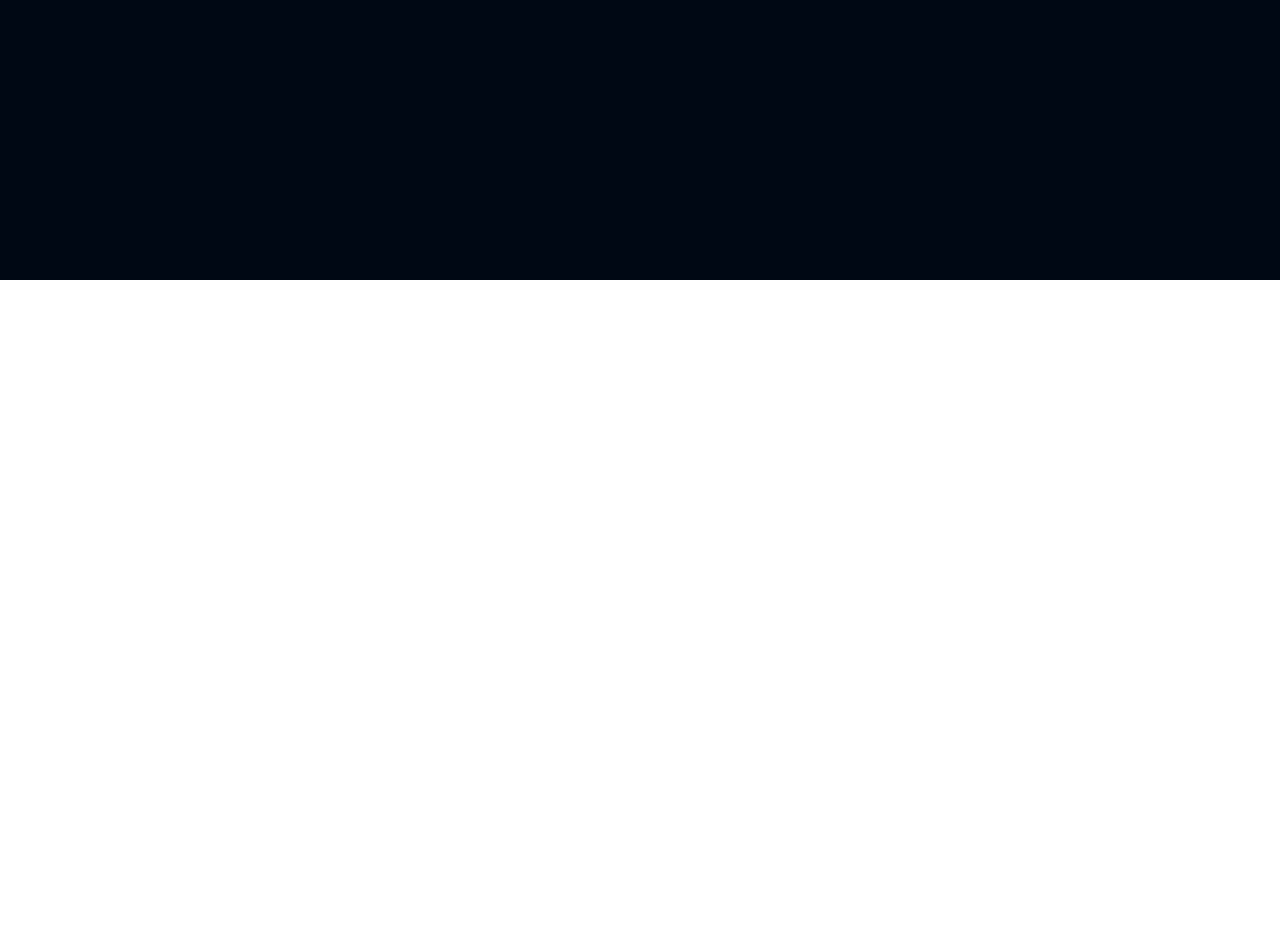
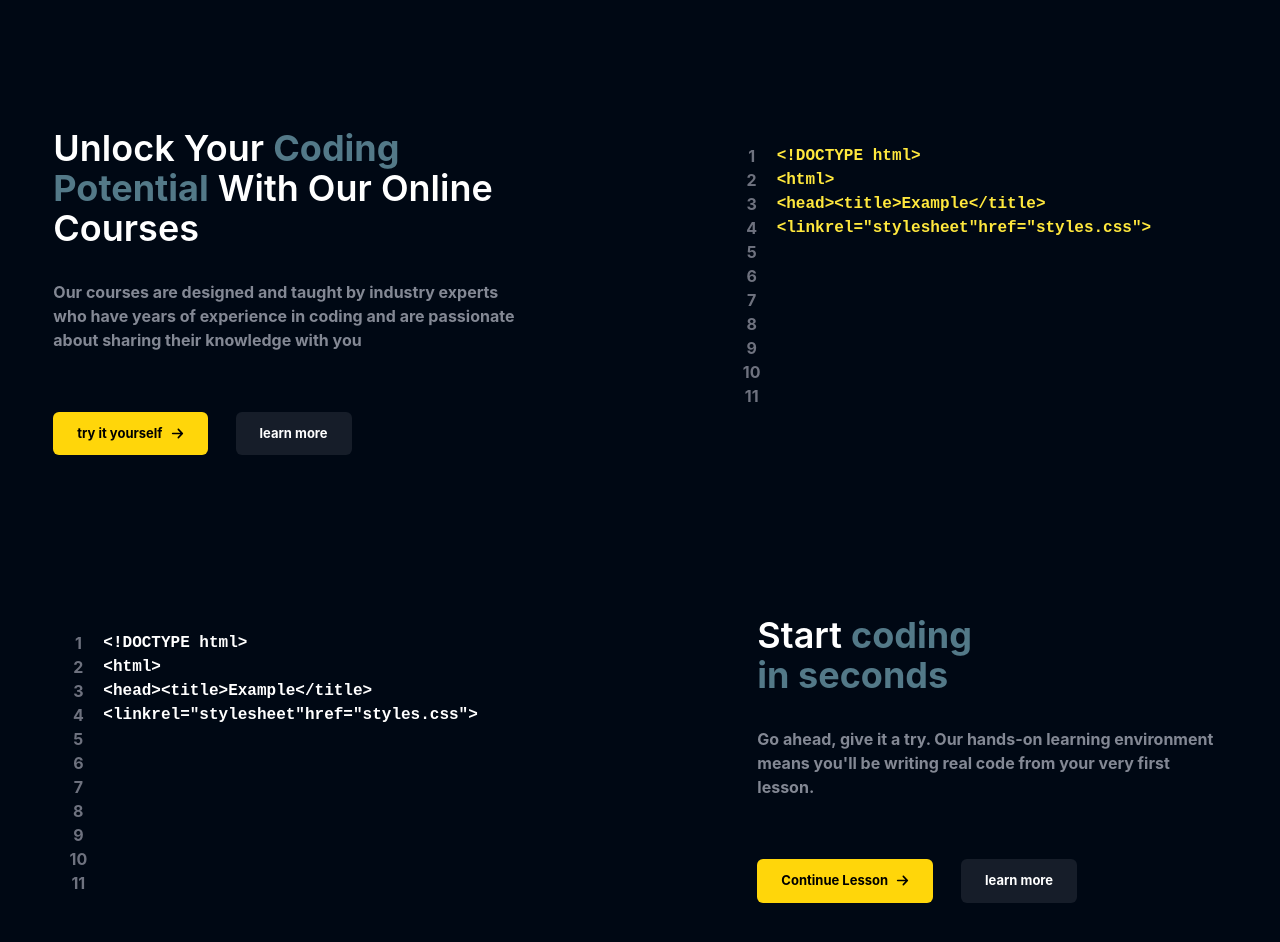
Before and after one commit to pra329/StudyNotion, a React (Create React App) app: page / in a window 1280 px wide. Shown: the part 520-1462 px from the top of the page. Before the commit the page ends 800 px from the top, so only its background shows below. Built offline with nearby package versions, Linux system fonts and the light colour scheme.

Commit message:
Add New Component

```diff
--- a/package.json
+++ b/package.json
@@ -9,6 +9,7 @@
     "react-icons": "^5.0.1",
     "react-router-dom": "^6.22.3",
     "react-scripts": "5.0.1",
+    "react-type-animation": "^3.2.0",
     "web-vitals": "^2.1.4"
   },
   "repository": {
--- /dev/null
+++ b/src/components/core/HomePage/CodeBlocks.jsx
@@ -0,0 +1,65 @@
+import React from 'react'
+import CTAButton from "../HomePage/Button"
+// import HighlightText from './HighlightText'
+import { FaArrowRight } from "react-icons/fa6";
+import { TypeAnimation } from 'react-type-animation';
+
+const CodeBlocks = ({position,heading,subHeading,ctabtn1,ctabtn2,codeblock,backgroundGradient,codeColor}) => {
+  return (
+    <div className={`flex ${position} my-20 relative justify-between gap-14 lg:gap-10`}>
+        {/* Section 1 */}
+        <div className='w-[100%] lg:w-[40%] flex flex-col gap-8'>
+            {heading}
+            <div className='text-richblack-300 font-bold'>
+                {subHeading}
+            </div>
+            <div className='flex flex-row gap-7 mt-7'>
+                <CTAButton active={ctabtn1.active} linkto={ctabtn1.linkto}>
+                    <div className='flex gap-2 items-center'>
+                        {ctabtn1.btnText}
+                        <FaArrowRight />
+                    </div>
+                </CTAButton>
+
+                <CTAButton active={ctabtn2.active} linkto={ctabtn2.linkto}>
+                    <div className='flex gap-2 items-center'>
+                        {ctabtn2.btnText}
+                    </div>
+                </CTAButton>
+            </div>
+        </div>
+        {/* Section 2 */}
+        <div className='h-fit flex flex-row text-10[px] w-[100%] py-4 lg:w-[500px]'>
+            <div className='text-center flex flex-col w-[10%] text-richblack-400 font-inter font-bold'>
+                <p>1</p>
+                <p>2</p>
+                <p>3</p>
+                <p>4</p>
+                <p>5</p>
+                <p>6</p>
+                <p>7</p>
+                <p>8</p>
+                <p>9</p>
+                <p>10</p>
+                <p>11</p>
+            </div>
+            <div className={`w-[90%] flex flex-col gap-2 font-bold font-mono ${codeColor} pr-2`}>
+                <TypeAnimation
+                sequence={[codeblock,5000,""]}
+                repeat={Infinity}
+                cursor={true}
+                omitDeletionAnimation={true}
+                style={
+                    {
+                        whiteSpace:"pre-line",
+                        display:"block"
+                    }
+                }
+                />
+            </div>
+        </div>
+    </div>
+  )
+}
+
+export default CodeBlocks
--- a/src/pages/Home.jsx
+++ b/src/pages/Home.jsx
@@ -3,6 +3,9 @@ import { Link } from 'react-router-dom'
 import { FaArrowRight } from "react-icons/fa6";
 import HighlightText from '../components/core/HomePage/HighlightText';
 import CTAButton from '../components/core/HomePage/Button';
+import Banner from '../assets/Images/banner.mp4'
+import CodeBlocks from '../components/core/HomePage/CodeBlocks';
+
 const Home = () => {
   return (
     <div>
@@ -29,6 +32,72 @@ const Home = () => {
             <CTAButton active={true} linkto={"/signup"}>Learn More</CTAButton>
             <CTAButton active={false} linkto={"/login"}>Book A Demo</CTAButton>
          </div>
+
+         <div className='mx-3 my-12 shadow-blue-200'>
+          <video muted loop autoPlay>
+            <source src={Banner} type='video/mp4'/>
+          </video>
+         </div>
+
+         {/* Code Section 1 */}
+         <div>
+          <CodeBlocks position={"lg:flex-row"} heading={<div className='text-4xl font-semibold'>
+            Unlock Your <HighlightText text={"Coding Potential"}/> With Our Online Courses
+          </div>}
+          subHeading={
+            "Our courses are designed and taught by industry experts who have years of experience in coding and are passionate about sharing their knowledge with you"
+          }
+          ctabtn1={
+            {
+              btnText:"try it yourself",
+              linkto:"/signup",
+              active:true
+            }
+          }
+          ctabtn2={
+            {
+              btnText:"learn more",
+              linkto:"/login",
+              active:false
+            }
+          }
+          codeblock={`<!DOCTYPE html> \n <html>\n <head><title>Example</title> <linkrel="stylesheet"href="styles.css">
+          </head>\n<body>\n<h1><a href="/">Header</a>\n <h1><a href="/">Header</a></h1> \n <nav><a href="one/">One</a><ahref="two/">Two</a><ahref="three/">Three</a> \n </nav>
+          `}
+          codeColor={"text-yellow-25"}
+          />
+         </div>
+
+          {/* Code Section 2 */}
+          <div>
+          <CodeBlocks position={"lg:flex-row-reverse"}
+          heading={<div className='w-[100%] text-4xl font-semibold lg:w-[50%]'>
+          Start <HighlightText text={"coding in seconds"}/>
+          </div>}
+          subHeading={
+            "Go ahead, give it a try. Our hands-on learning environment means you'll be writing real code from your very first lesson."
+          }
+          ctabtn1={
+            {
+                btnText: "Continue Lesson",
+                linkto: "/signup",
+                active: true,
+            }
+          }
+          ctabtn2={
+            {
+                btnText: "learn more",
+                linkto: "/login",
+                active: false,
+            }
+        }
+          codeblock={`<!DOCTYPE html> \n <html>\n <head><title>Example</title> <linkrel="stylesheet"href="styles.css">
+          </head>\n<body>\n<h1><a href="/">Header</a>\n <h1><a href="/">Header</a></h1> \n <nav><a href="one/">One</a><ahref="two/">Two</a><ahref="three/">Three</a> \n </nav>
+          `}
+          codeColor={"text-white"}
+          />
+         </div>
+
       </div>
       {/* Section 2 */}
       {/* Section 3 */}
```
Also changed, not shown: 1 other file (tests, documents, lock files or other folders).
